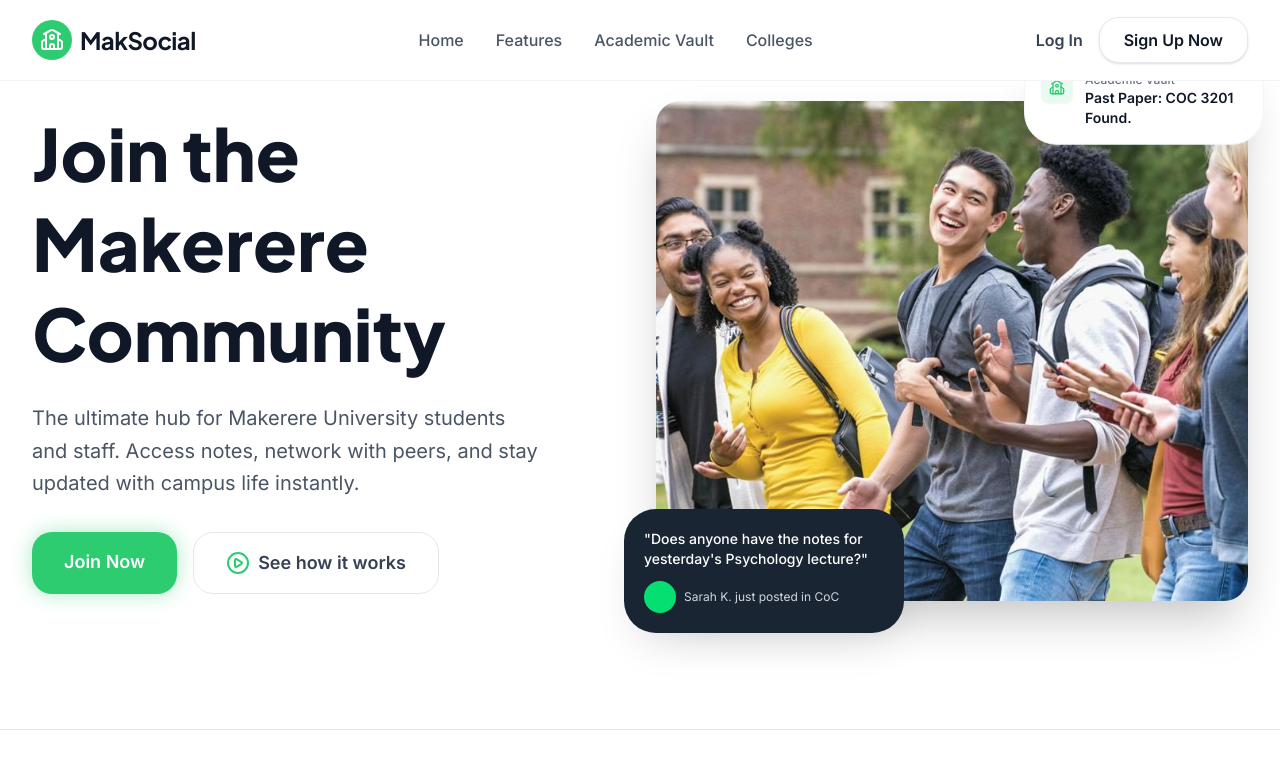
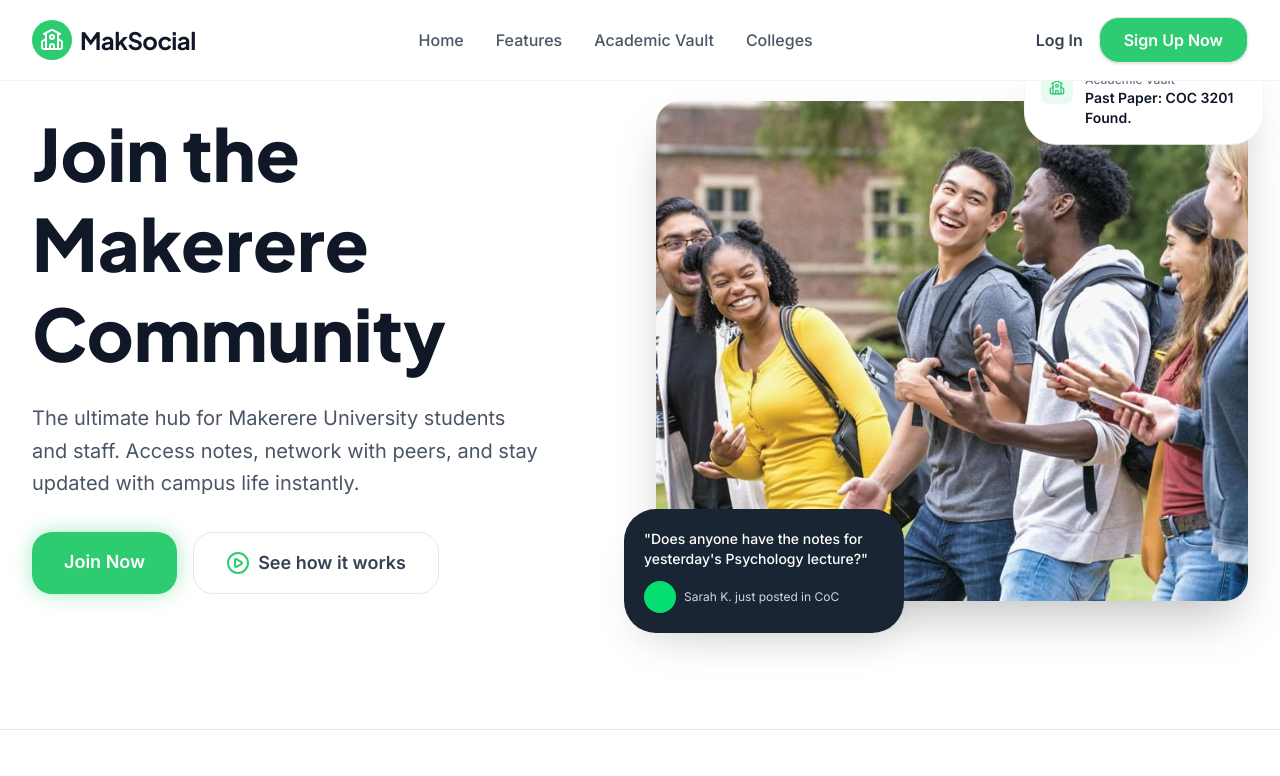
Before and after one commit to Yusuf580/Mak-Social, a React app in the folder frontend/: page / in a window 1280 px wide. Shown: the top 776 px of the page. Built offline with nearby package versions, Linux system fonts and the light colour scheme; the HTML template or start-up script is replaced by a standard one.

Commit message:
Color changed

```diff
--- a/frontend/src/pages/Landing.tsx
+++ b/frontend/src/pages/Landing.tsx
@@ -58,7 +58,7 @@ const MakSocial: React.FC = () => {
               <Link to="/login" className="text-gray-700 dark:text-gray-200 font-bold hover:text-[#2ECC71] transition-colors">
                 Log In
               </Link>
-              <Link to="/register" className="bg-white dark:bg-gray-800 text-gray-900 dark:text-white border border-gray-200 dark:border-gray-700 px-6 py-2.5 rounded-xl font-bold hover:border-[#2ECC71] dark:hover:border-[#2ECC71] transition-all shadow-sm" href="#">
+              <Link to="/register" className="bg-[#2ECC71] dark:bg-gray-800 text-white border border-gray-200 dark:border-gray-700 px-6 py-2.5 rounded-xl font-bold hover:border-[#2ECC71] dark:hover:border-[#2ECC71] transition-all shadow-sm" href="#">
                 Sign Up Now
               </Link>
             </div>
```
